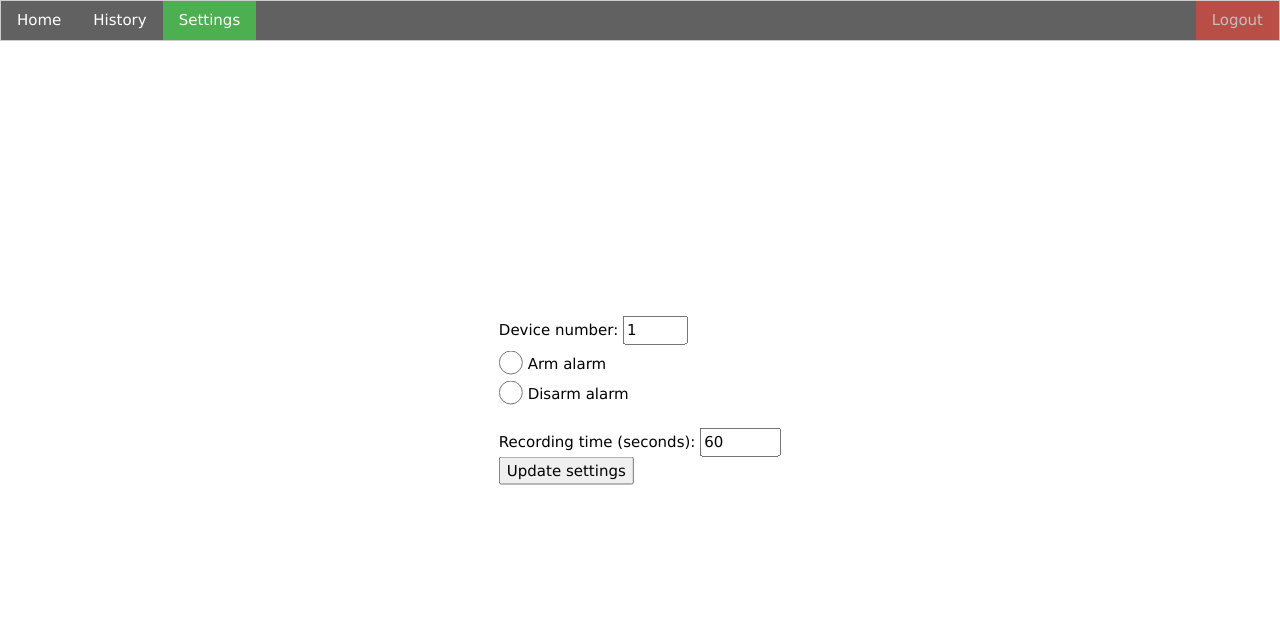
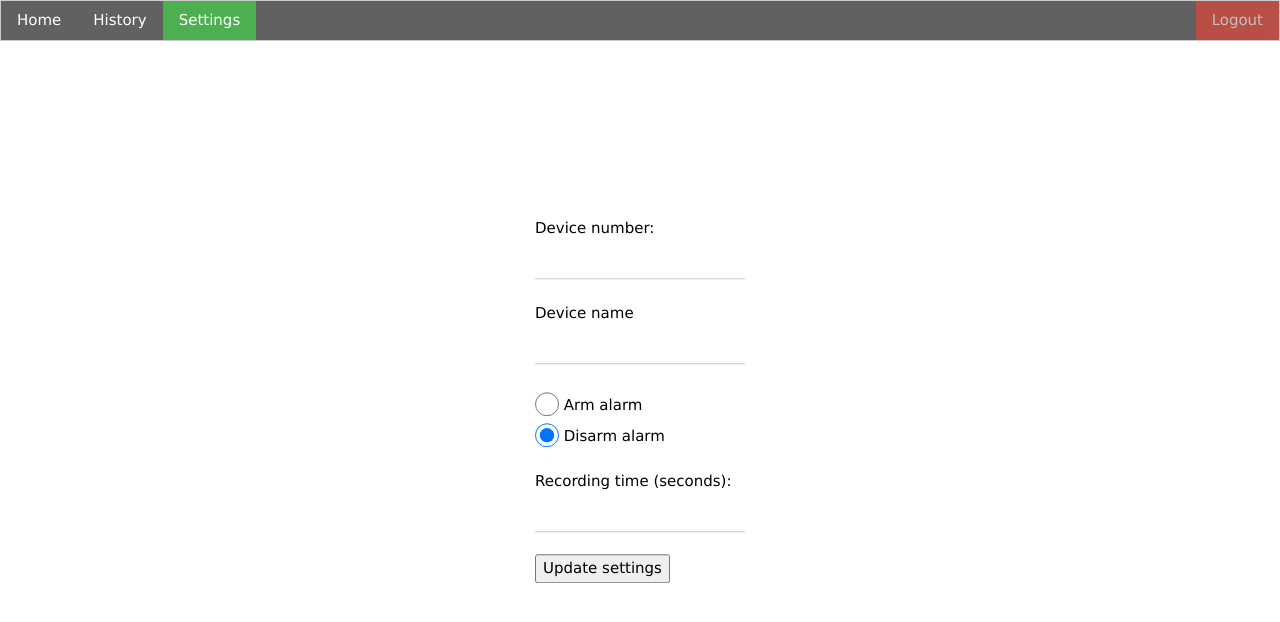
Before and after one commit to BurnedOliveTree/AlarmSystem-Server, a FastAPI app: template templates/settings.html.j2 in a window 1280 px wide. Shown: the top 622 px of the page. Run offline with FastAPI, Linux system fonts and the light colour scheme; the template is opened without the code that fills it, so the values that code supplies are empty.

Commit message:
Updated settings page. Now it can fetch data from database and update it with newer values.

```diff
--- a/main.py
+++ b/main.py
@@ -42,7 +42,7 @@ async def settings(request: Request, device_id: int = 1):
     device_settings = await db_get_device_settings(device_id)
     return templates.TemplateResponse(
         "settings.html.j2",
-        {"request": request, "device_settings": device_settings},
+        {"request": request, "settings": device_settings},
     )
 
 
--- a/templates/settings.html.j2
+++ b/templates/settings.html.j2
@@ -17,19 +17,30 @@
 <div class="w3-bar">
     <form class="w3-display-middle" action="/device/update_settings">
         <label for="device_id">Device number:</label>
-        <input required type="number" id="device_id" name="device_id" min="1" max="1" value="1">
+        <input required class="w3-input" type="number" id="device_id" name="device_id" min="1" max="1"
+               value="{{settings['device_id']}}">
+        <br>
+
+        <label>Device name</label>
+        <input required class="w3-input" type="text" name="name" value="{{settings['name']}}">
 
         <br>
-
-        <input class="w3-radio" required type="radio" id="armed" name="is_armed" value="True">
-        <label for="armed">Arm alarm</label><br>
-        <input class="w3-radio" required type="radio" id="disarmed" name="is_armed" value="False">
-        <label for="disarmed">Disarm alarm</label><br>
-
+        {% if settings["is_armed"] %}
+            <input class="w3-radio" required type="radio" id="armed_1" name="is_armed" value="True" checked>
+                <label for="armed_1">Arm alarm</label><br>
+            <input class="w3-radio" required type="radio" id="disarmed_1" name="is_armed" value="False">
+                <label for="disarmed_1">Disarm alarm</label><br>
+        {% else %}
+            <input class="w3-radio" required type="radio" id="armed_2" name="is_armed" value="True">
+                <label for="armed_2">Arm alarm</label><br>
+            <input class="w3-radio" required type="radio" id="disarmed_2" name="is_armed" value="False" checked>
+                <label for="disarmed_2">Disarm alarm</label><br>
+        {% endif %}
         <br>
 
         <label for="recording_time">Recording time (seconds):</label>
-        <input required type="number" id="recording_time" name="recording_time" min="10" max="600" value="60" step="10">
+        <input required class="w3-input" type="number" id="recording_time" name="recording_time" min="10" max="600"
+               value="{{settings['recording_time']}}" step="5">
 
         <br>
 
```
